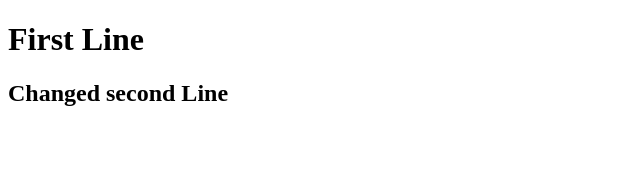
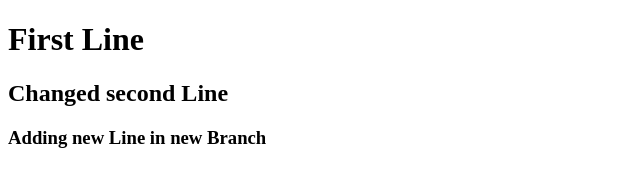
Before and after one commit to Hpr-Web/practice, a plain HTML site: page index.html in a window 1280 px wide. Shown: the whole page, without its empty margins (0-640 px from the left). Drawn offline with Linux system fonts and the light colour scheme.

Commit message:
first commit in new branch

```diff
--- a/index.html
+++ b/index.html
@@ -8,5 +8,6 @@
 <body>
     <h1>First Line</h1>
     <h2>Changed second Line</h2>
+    <h3>Adding new Line in new Branch</h3>
 </body>
 </html>
```
